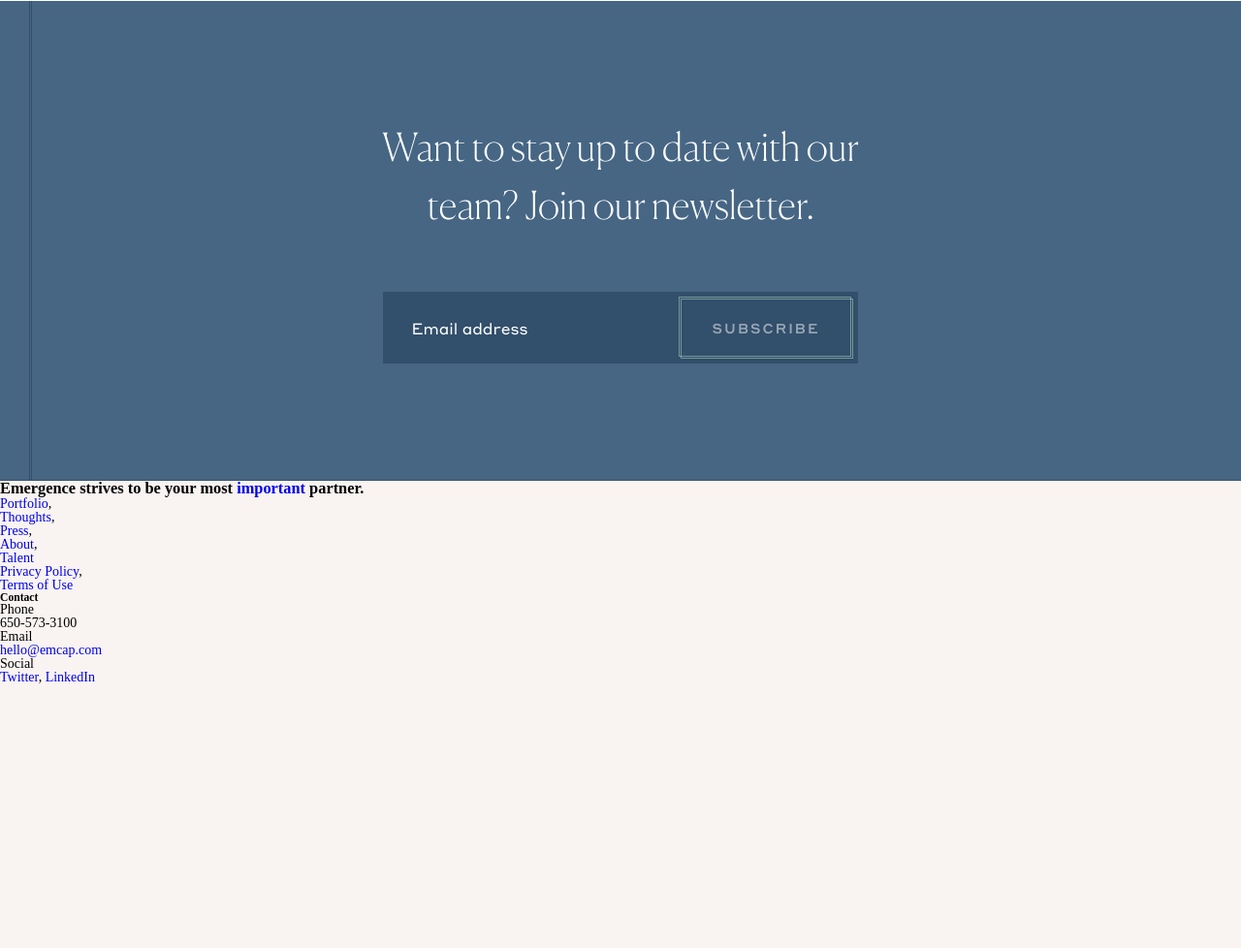
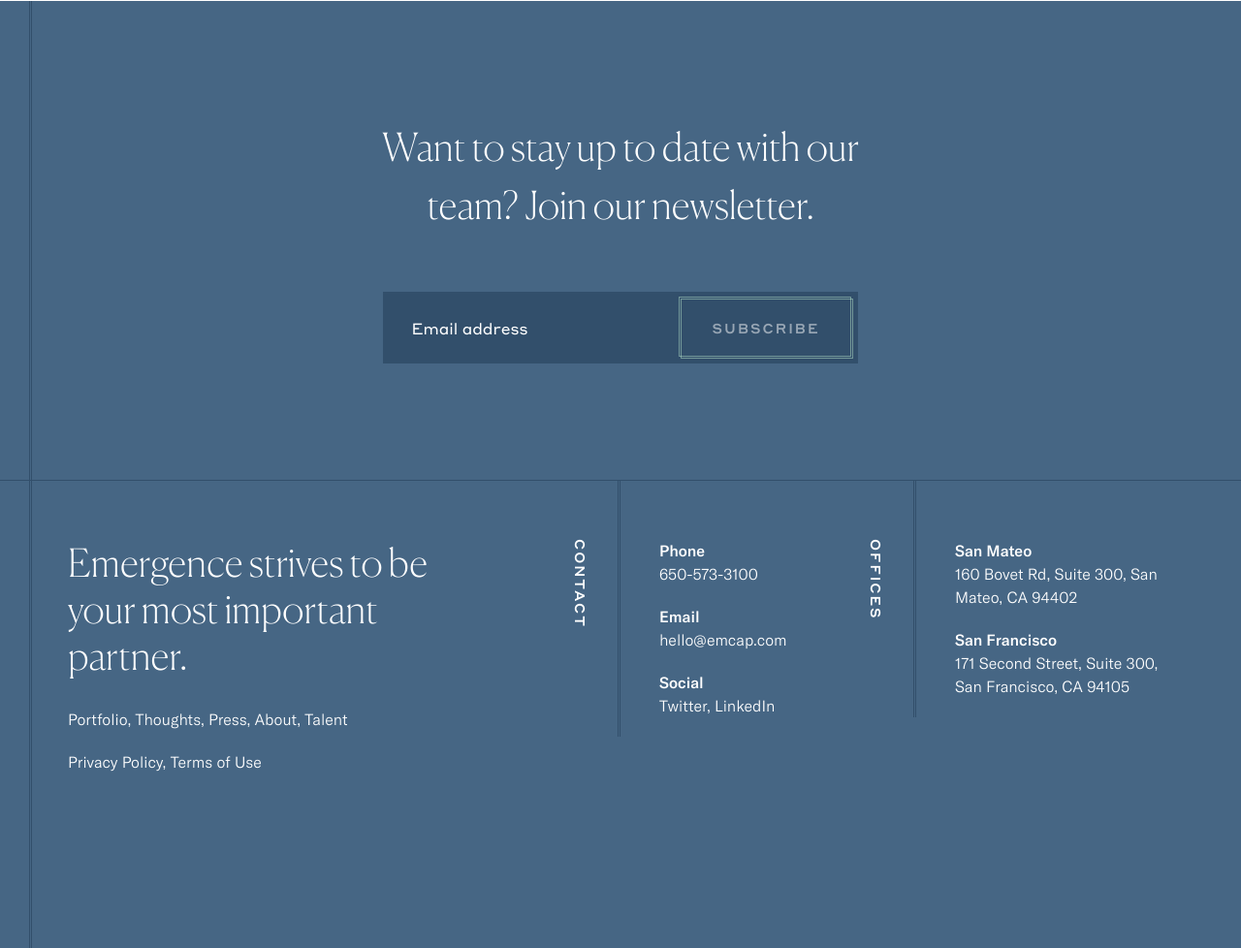
Before and after one commit to naszh/Emcap, a website built with Parcel: page src/index.html in a window 1280 px wide. Shown: the part 9899-10877 px from the top of the page at 97% size. Before the commit the page ends 10605 px from the top, so only its background shows below. Built offline with nearby package versions, Linux system fonts and the light colour scheme.

Commit message:
Add footer.scss & Update index.html

```diff
--- a/src/index.html
+++ b/src/index.html
@@ -15,6 +15,7 @@
     <link rel="stylesheet" href="./sass/f-gallery.scss">
     <link rel="stylesheet" href="./sass/thoughts.scss">
     <link rel="stylesheet" href="./sass/newsletter.scss">
+    <link rel="stylesheet" href="./sass/footer.scss">
 </head>
 <body>
     <header>
@@ -249,6 +250,8 @@
     </main>
 
     <footer>
+        <div class="footer-wrap">
+            <div class="footer__first">
                 <h3>Emergence strives to be your most <a href="#">important</a> partner.</h3>
                 <ul class="footer__nav">
                     <li><a href="#">Portfolio</a>,</li>
@@ -257,11 +260,15 @@
                     <li><a href="#">About</a>,</li>
                     <li><a href="#">Talent</a></li>
                 </ul>
-        <ul class="footer__nav">
+                <ul class="footer__nav" style="margin-top: 20px;">
                     <li><a href="#">Privacy Policy</a>,</li>
                     <li><a href="#">Terms of Use</a></li>
                 </ul>
-        <h5>Contact</h5>
+            </div>
+            <div class="footer__second">
+                <div id="footer-vertical">
+                    <h6>Contact</h6>
+                </div>
                 <div class="footer__contact">
                     <div class="contact-item">
                         <p>Phone</p>
@@ -276,6 +283,23 @@
                         <span><a href="#">Twitter</a>, <a href="#">LinkedIn</a></span>
                     </div>
                 </div>
+            </div>
+            <div class="footer__third">
+                <div id="footer-vertical">
+                    <h6>Offices</h6>
+                </div>
+                <div class="footer__contact">
+                    <div class="contact-item">
+                        <p>San Mateo</p>
+                        <span>160 Bovet Rd, Suite 300, San Mateo, CA 94402</span>
+                    </div>
+                    <div class="contact-item">
+                        <p>San Francisco</p>
+                        <span>171 Second Street, Suite 300, San Francisco, CA 94105</span>
+                    </div>
+                </div>
+            </div>
+        </div>
     </footer>
 </body>
 </html>
--- /dev/null
+++ b/src/sass/footer.scss
@@ -0,0 +1,130 @@
+@import "values";
+
+footer {
+    background-color: $darkerblue;
+    padding: 0 30px;
+    color: #fff;
+    .footer-wrap {
+        align-items: flex-start;
+        display: flex;
+        flex-wrap: wrap;
+        margin: 0 auto;
+        max-width: 1400px;
+        padding-bottom: 180px;
+        position: relative;
+        width: 100%;
+    }
+}
+
+.footer-wrap::before {
+    border-bottom-color: #324f6b;
+    border-left: 1px solid #324f6b;
+    border-right: 1px solid #324f6b;
+    border-top-color: #324f6b;
+    bottom: 0;
+    content: "";
+    left: 0;
+    position: absolute;
+    top: 0;
+    width: 3px;
+}
+
+.footer__first {
+    padding: 60px 40px 0;
+    width: 41.6666666667%;
+    h3 {
+        font-family: 'Canela', sans-serif;
+        font-size: 40px;
+        font-weight: 200;
+        line-height: 1.2;
+        margin-bottom: 30px;
+        margin-top: 0;
+        a {
+            color: #fff;
+        }
+    }
+    .footer__nav {
+        font-family: 'GT America', sans-serif;
+        font-size: 16px;
+        font-weight: 300;
+        line-height: 1.5;
+        margin-bottom: 0;
+        margin-top: 0;
+        padding-left: 0;
+        li {
+            display: inline-block;
+            a {
+                color: #fff;
+                padding-bottom: 2px;
+            }
+        }
+    }
+}
+
+.footer__second {
+    padding: 60px 40px 0;
+    margin-left: 8.3333333333%;
+    width: 25%;
+    position: relative;
+}
+
+#footer-vertical {
+    position: absolute;
+    right: 100%;
+    top: 60px;
+    writing-mode: vertical-lr;
+    h6 {
+        font-family: 'Styrene', sans-serif;
+        font-size: 14px;
+        font-weight: 500;
+        letter-spacing: 2px;
+        line-height: 1.2;
+        margin-bottom: 20px;
+        text-transform: uppercase;
+        position: relative;
+        margin-top: 0;
+        margin-block-start: 2.33em;
+        margin-block-end: 2.33em;
+    }
+}
+
+.footer__contact {
+    margin: 0;
+    .contact-item {
+        margin-bottom: 20px;
+        p {
+            font-family: 'GT America', sans-serif;
+            font-size: 16px;
+            font-weight: 500;
+            line-height: 1.5;
+        }
+        span {
+            font-family: 'GT America', sans-serif;
+            font-size: 16px;
+            font-weight: 300;
+            line-height: 1.5;
+            a {
+                color: #fff;
+            }
+        }
+    }
+}
+
+.footer__second::before, .footer__third::before {
+    border-bottom-color: #324f6b;
+    border-left: 1px solid #324f6b;
+    border-right: 1px solid #324f6b;
+    border-top-color: #324f6b;
+    bottom: 0;
+    content: "";
+    left: -3px;
+    position: absolute;
+    top: 0;
+    width: 3px;
+}
+
+.footer__third {
+    padding: 60px 40px 0;
+    width: 25%;
+    position: relative;
+}
```
Lines whose indentation alone changed are shown as unchanged.
